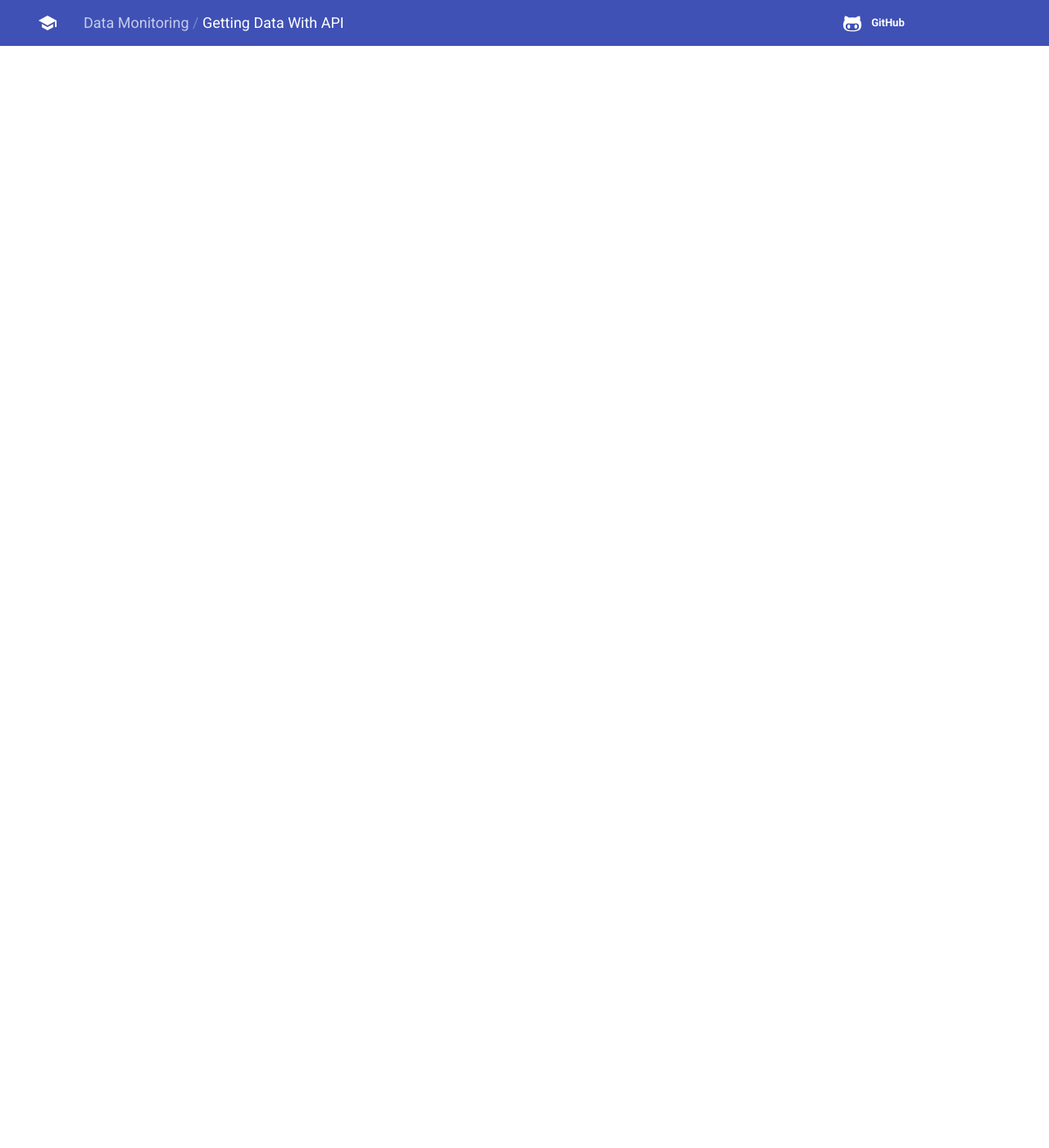
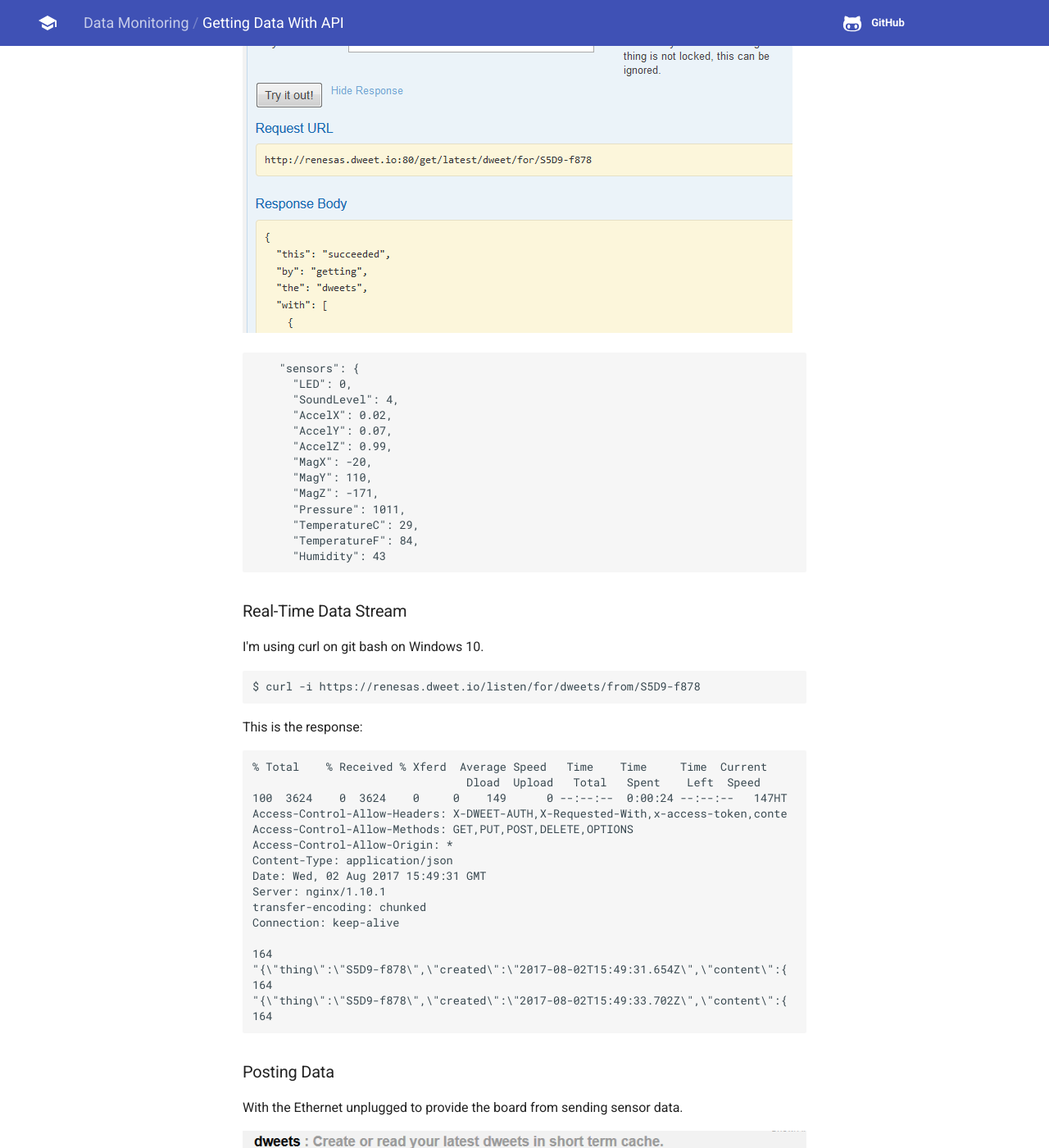
Before and after one commit to codetricity/s5d9-hacking, an MkDocs documentation site: the page built from docs/monitoring/dweet.md, in a window 1280 px wide and 1400 px high, scrolled down 1865 px. Shown: the whole window at 82% size. Built offline with MkDocs 1.6.1 and Material for MkDocs 9.7.7, drawn with Linux system fonts in a browser that asks for light colours; old or Windows-style settings are respelled for this version of MkDocs; some of the changed text lies outside the part shown.

Commit message:
added dweet creation

```diff
--- a/docs/monitoring/dweet.md
+++ b/docs/monitoring/dweet.md
@@ -10,3 +10,67 @@
 
 
 ![](img/dweet/api-console.png)
+
+Get the latest info from your S5D9.
+
+![](img/dweet/latest-dweet.png)
+
+        "sensors": {
+          "LED": 0,
+          "SoundLevel": 4,
+          "AccelX": 0.02,
+          "AccelY": 0.07,
+          "AccelZ": 0.99,
+          "MagX": -20,
+          "MagY": 110,
+          "MagZ": -171,
+          "Pressure": 1011,
+          "TemperatureC": 29,
+          "TemperatureF": 84,
+          "Humidity": 43
+
+
+### Real-Time Data Stream
+
+I'm using curl on git bash on Windows 10.
+
+    $ curl -i https://renesas.dweet.io/listen/for/dweets/from/S5D9-f878
+
+This is the response:
+
+    % Total    % Received % Xferd  Average Speed   Time    Time     Time  Current
+                                    Dload  Upload   Total   Spent    Left  Speed
+    100  3624    0  3624    0     0    149      0 --:--:--  0:00:24 --:--:--   147HT               TP/1.1 200 OK
+    Access-Control-Allow-Headers: X-DWEET-AUTH,X-Requested-With,x-access-token,conte               nt-type
+    Access-Control-Allow-Methods: GET,PUT,POST,DELETE,OPTIONS
+    Access-Control-Allow-Origin: *
+    Content-Type: application/json
+    Date: Wed, 02 Aug 2017 15:49:31 GMT
+    Server: nginx/1.10.1
+    transfer-encoding: chunked
+    Connection: keep-alive
+
+    164
+    "{\"thing\":\"S5D9-f878\",\"created\":\"2017-08-02T15:49:31.654Z\",\"content\":{               \"globals\":{\"dweet-count\":2122,\"application\":\"DweetS5D9Client\"},\"sensors               \":{\"LED\":0,\"SoundLevel\":4,\"AccelX\":0.02,\"AccelY\":0.08,\"AccelZ\":0.98,\               "MagX\":-25,\"MagY\":111,\"MagZ\":-167,\"Pressure\":1012,\"TemperatureC\":30,\"T               emperatureF\":86,\"Humidity\":42}}}"
+    164
+    "{\"thing\":\"S5D9-f878\",\"created\":\"2017-08-02T15:49:33.702Z\",\"content\":{               \"globals\":{\"dweet-count\":2123,\"application\":\"DweetS5D9Client\"},\"sensors               \":{\"LED\":0,\"SoundLevel\":4,\"AccelX\":0.01,\"AccelY\":0.07,\"AccelZ\":0.99,\               "MagX\":-31,\"MagY\":109,\"MagZ\":-167,\"Pressure\":1012,\"TemperatureC\":30,\"T               emperatureF\":86,\"Humidity\":42}}}"
+    164
+
+### Posting Data
+
+With the Ethernet unplugged to provide the board from sending sensor data.
+
+![](img/dweet/create-dweet.png)
+
+Get the new data.
+
+![](img/dweet/get-new-dweet.png)
+
+### Client Libraries For API
+
+* [Node.js](https://github.com/buglabs/node-dweetio) (Official)
+* [Javascript](https://github.com/buglabs/dweetio-client) (Official)
+* Python
+    * [Dweepy](https://github.com/paddycarey/dweepy) (Unofficial)
+    * [PyDweet](https://github.com/bliti/pydweet) (Unofficial)
+* [Ruby](https://github.com/vannell/ruby-dweetio) (Unofficial)
```
Also changed, not shown: docs/monitoring/img/dweet/create-dweet.png (added), docs/monitoring/img/dweet/get-new-dweet.png (added), docs/monitoring/img/dweet/latest-dweet.png (added).
